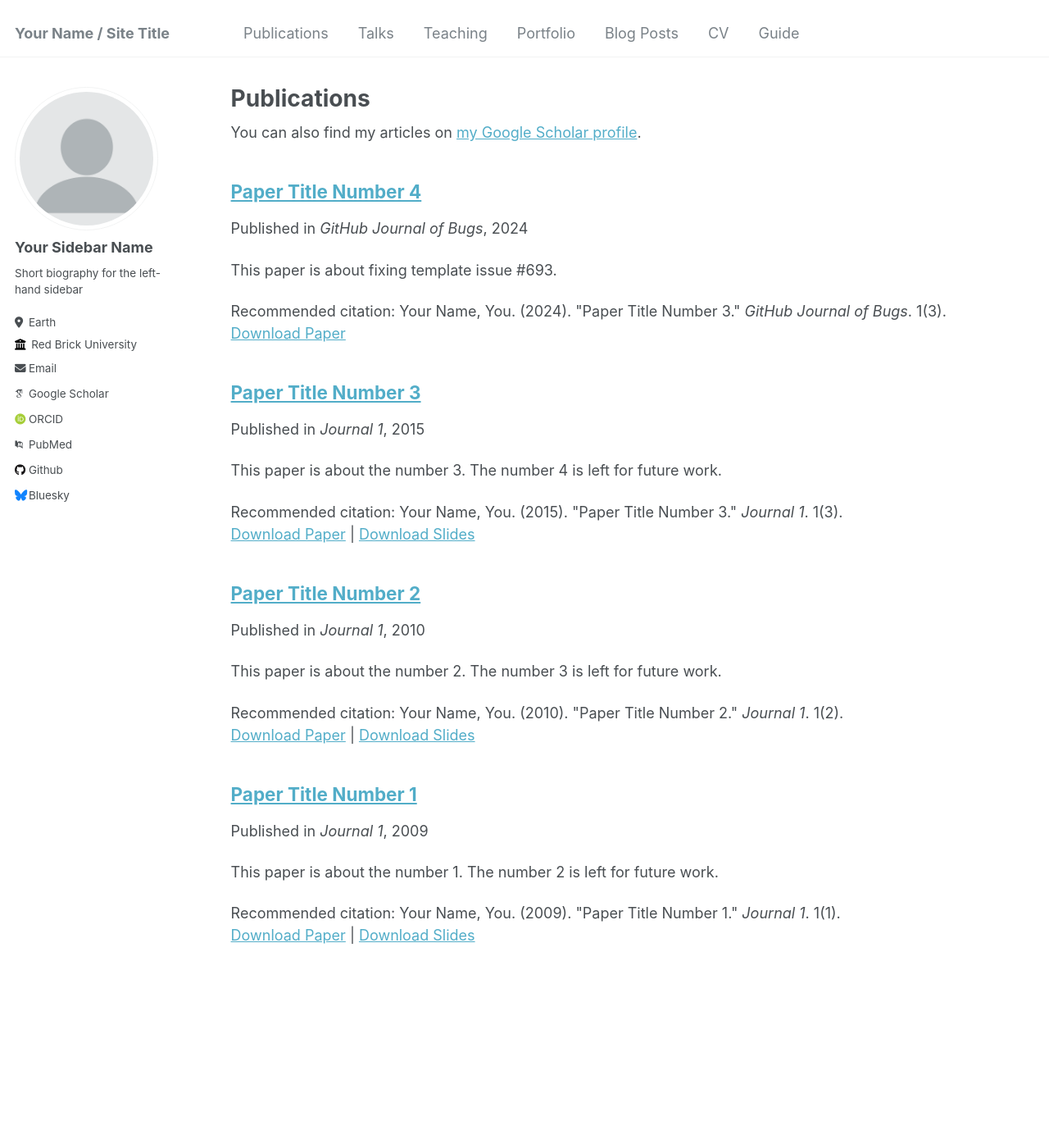
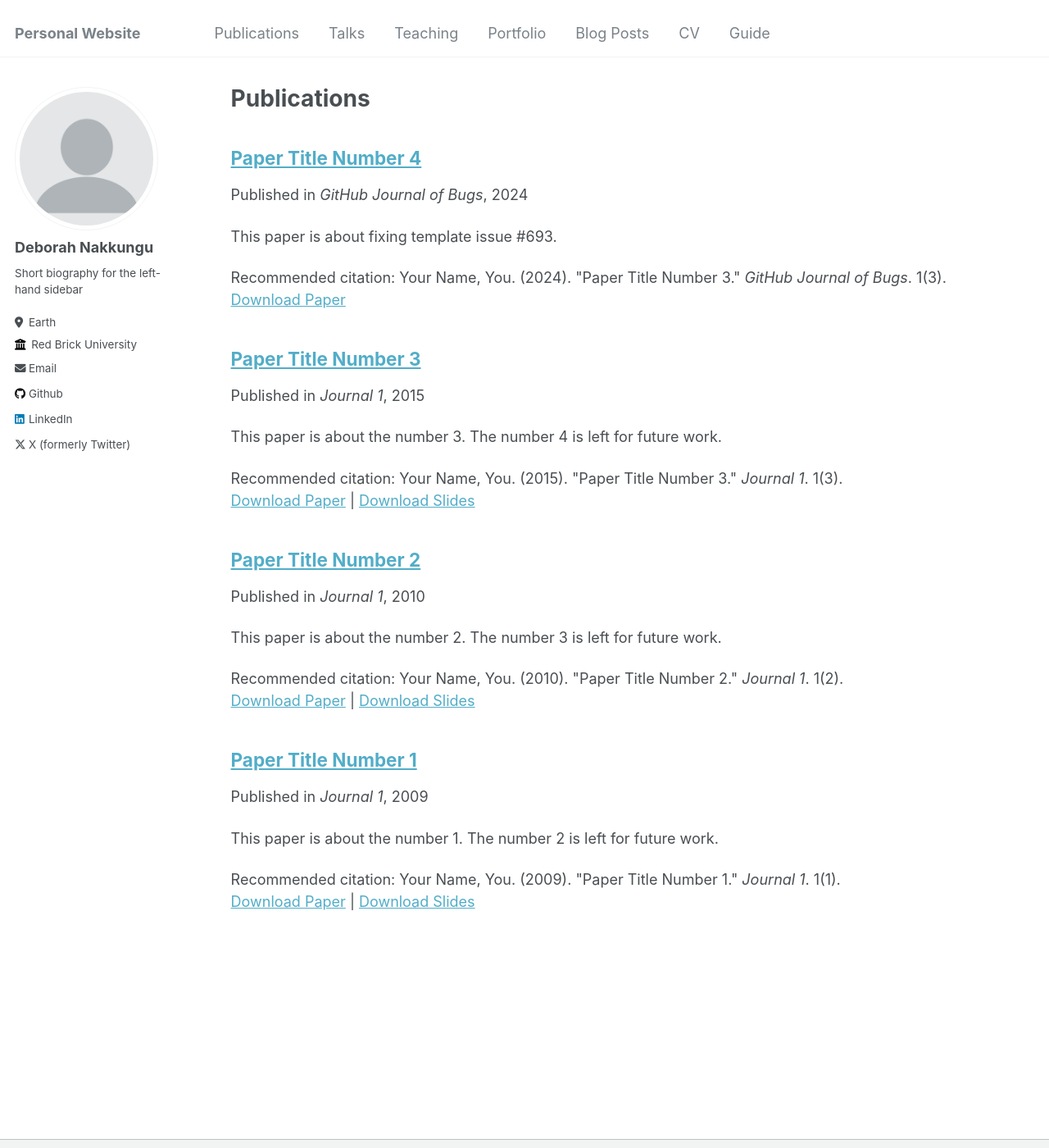
Before and after one commit to deborahnakkungu/deborahnakkungu.github.io, a Jekyll site: the page built from _pages/publications.md, in a window 1280 px wide and 1400 px high. Shown: the whole window at 82% size. Built offline with Jekyll 4.4.1, drawn with Linux system fonts in a browser that asks for light colours; some web fonts are replaced; some of the changed text lies outside the part shown.

Commit message:
Update _config.yml

```diff
--- a/_config.yml
+++ b/_config.yml
@@ -8,13 +8,13 @@
 
 # Basic Site Settings
 locale                   : "en-US"
-title                    : "Your Name / Site Title"
+title                    : "Personal Website"
 title_separator          : "-"
-name                     : &name "Your Name"
-description              : &description "personal description"
-url                      : https://academicpages.github.io # the base hostname & protocol for your site e.g. "https://mmistakes.github.io"
+name                     : &name "Deborah Nakkungu"
+description              : &description "PhD student"
+url                      : https://deborahnakkungu.github.io # the base hostname & protocol for your site e.g. "https://mmistakes.github.io"
 baseurl                  : "" # the subpath of your site, e.g. "/blog"
-repository               : "academicpages/academicpages.github.io"
+repository               : "deborahnakkungu/deborahnakkungu.github.io"
 
 # Site Author - The following control what appear as part of the author content on the side bar.
 #               If a field is blank the icon and link will not appear, otherwise it will be shown.
@@ -22,33 +22,25 @@ repository               : "academicpages/academicpages.github.io"
 author:
   # Biographic information
   avatar           : "profile.png"
-  name             : "Your Sidebar Name"
+  name             : "Deborah Nakkungu"
   pronouns         : # example: "she/her"
   bio              : "Short biography for the left-hand sidebar"
   location         : "Earth"
   employer         : "Red Brick University"
   uri              : # URL
-  email            : "none@example.org"
+  email            : "dn354@cornell.edu"
 
-  # Academic websites
-  arxiv            : # URL - Update with the correct link to your profile
-  googlescholar    : "https://scholar.google.com/citations?user=PS_CX0AAAAAJ"
-  impactstory      : # URL
-  orcid            : "http://orcid.org/yourorcidurl"
-  semantic         : # URL
-  pubmed           : "https://www.ncbi.nlm.nih.gov/pubmed/?term=john+snow"
-  researchgate     : # URL
 
   # Repositories and software development
   bitbucket        : # Username - Update with your username on the site
   codepen          : # Username
   dribbble         : # Username
-  github           : "academicpages"
+  github           : "deborahnakkungu"
   kaggle           : # Username
   stackoverflow    : # User number or user number and name (i.e., use "1" or "1/jeff-atwood")
 
   # Social media
-  bluesky          : "bsky.app" # Replace this with you Bluesky username
+
   facebook         : # Username
   flickr           : # Username
   foursquare       : # Username
@@ -57,7 +49,7 @@ author:
   keybase          : # Username
   instagram        : # Username
   lastfm           : # Username
-  linkedin         : # Username
+  linkedin         : "in/deborah-nakkungu-6223921b2/"
   mastodon         : # URL
   medium           : # URL
   pinterest        : # Username
@@ -65,7 +57,7 @@ author:
   steam            : # Username
   telegram         : # URL
   tumblr           : # Username
-  twitter          : # Username for X / Twitter
+  twitter          : NakkunguD
   vine             : # Username
   weibo            : # Username
   wikipedia        : # Username
```
